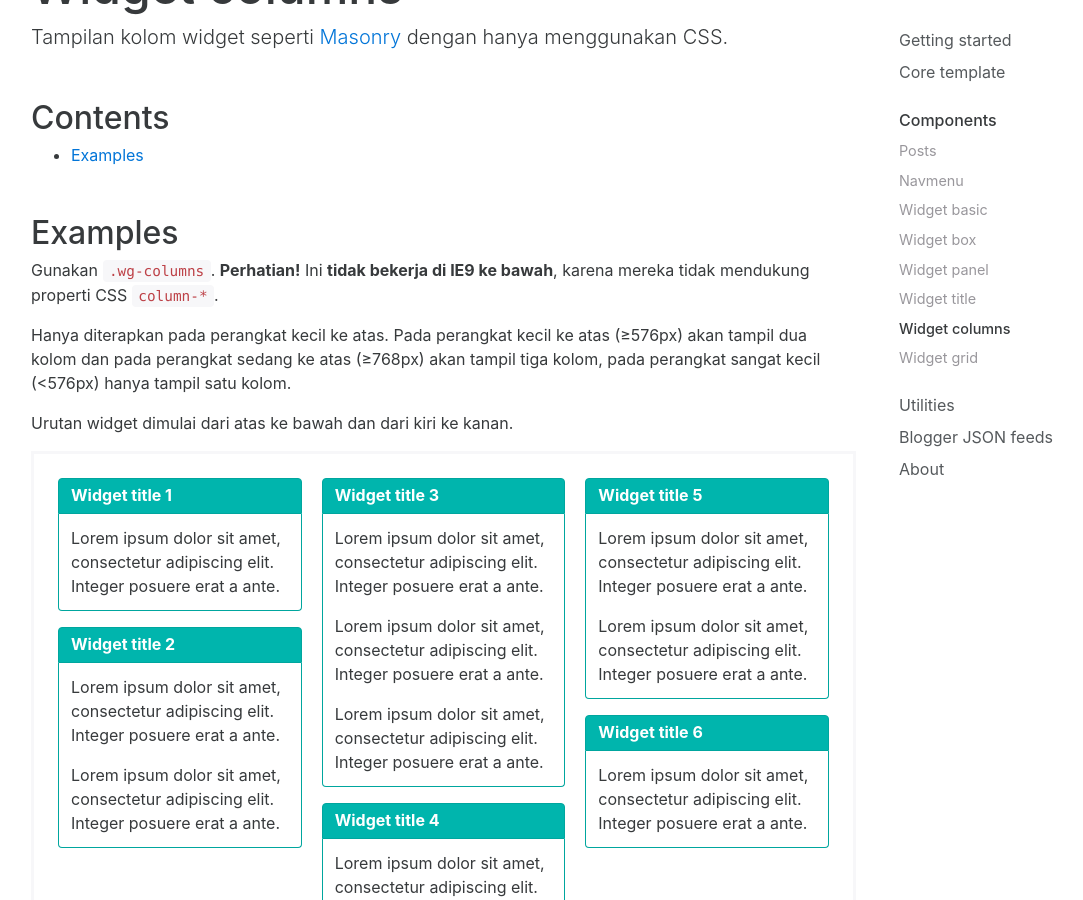
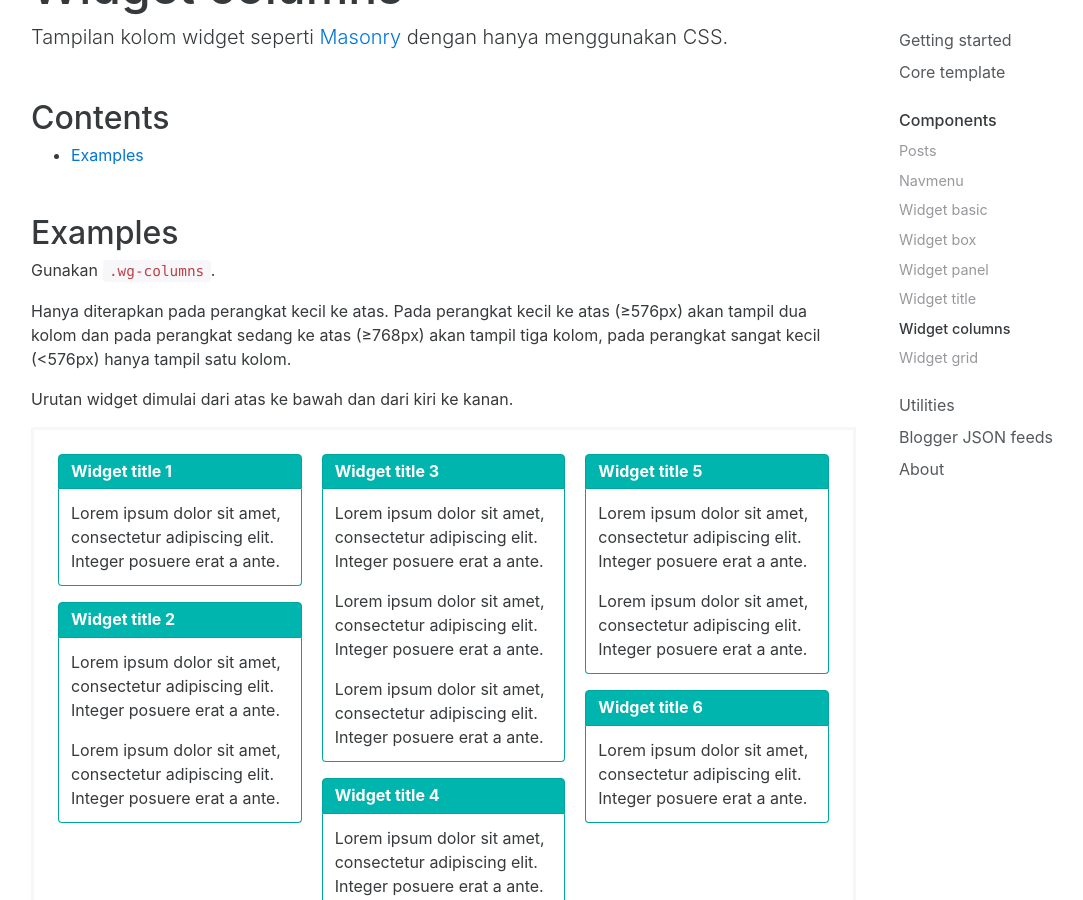
Before and after one commit to taufik-nurrohman/bootsblogger, a Jekyll site: the page built from docs/components/widget-columns.md, in a window 1280 px wide and 900 px high, scrolled down 455 px. Shown: the whole window, without its empty margins (54-1137 px from the left). Built offline with Jekyll 4.4.1, drawn with Linux system fonts in a browser that asks for light colours.

Commit message:
update docs

```diff
--- a/docs/components/widget-columns.md
+++ b/docs/components/widget-columns.md
@@ -14,7 +14,7 @@ Tampilan kolom widget seperti [Masonry](http://masonry.desandro.com/) dengan han
 
 ## Examples
 
-Gunakan `.wg-columns`. **Perhatian!** Ini **tidak bekerja di IE9 ke bawah**, karena mereka tidak mendukung properti CSS `column-*`.
+Gunakan `.wg-columns`.
 
 Hanya diterapkan pada perangkat kecil ke atas. Pada perangkat kecil ke atas (&ge;576px) akan tampil dua kolom dan pada perangkat sedang ke atas (&ge;768px) akan tampil tiga kolom, pada perangkat sangat kecil (&lt;576px) hanya tampil satu kolom.
 
```
Also changed, not shown: docs/components/posts.md (+1 -1 lines).
